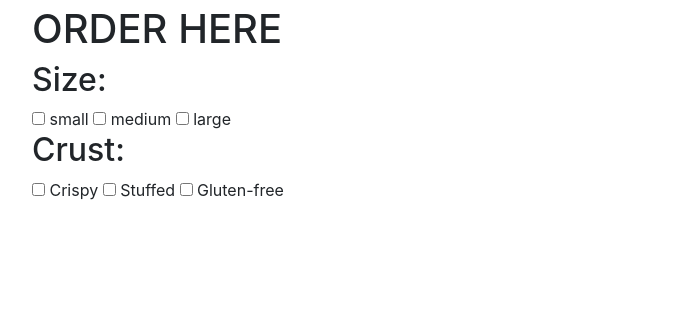
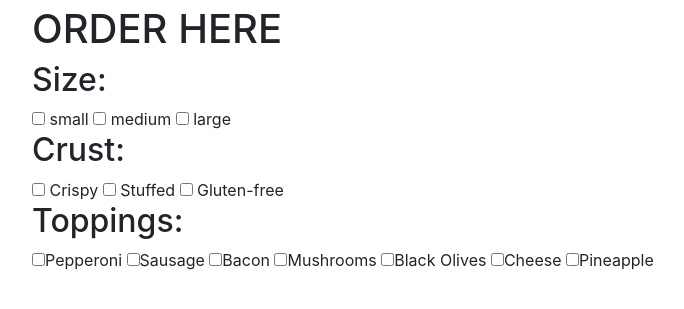
Before and after one commit to Missy-Olivia/Pizza-Palace, a plain HTML site: page index.html in a window 1280 px wide. Shown: the part 201-510 px from the top of the page, without its empty margins (53-737 px from the left). Drawn offline with Linux system fonts and the light colour scheme.

Commit message:
added toppings checkbox

```diff
--- a/index.html
+++ b/index.html
@@ -27,6 +27,14 @@
                         <input class="crust" name="crust" value="Crispy" type="checkbox"> Crispy
                         <input class="crust" name="crust" value="Stuffed" type="checkbox"> Stuffed
                         <input class="crust" name="crust" value="Gluten-free" type="checkbox"> Gluten-free
+                        <h2>Toppings:</h2>
+                        <input class="toppings" name="toppings" value="Pepperoni" type="checkbox">Pepperoni
+                        <input class="toppings" name="toppings" value="Sausage" type="checkbox">Sausage
+                        <input class="toppings" name="toppings" value="Bacon" type="checkbox">Bacon
+                        <input class="toppings" name="toppings" value="Mushrooms" type="checkbox">Mushrooms
+                        <input class="toppings" name="toppings" value="Black Olives" type="checkbox">Black Olives
+                        <input class="toppings" name="toppings" value="Cheese" type="checkbox">Cheese
+                        <input class="toppings" name="toppings" value="Pineapple" type="checkbox">Pineapple
                     </div>
                 </form>
             </div>
```
